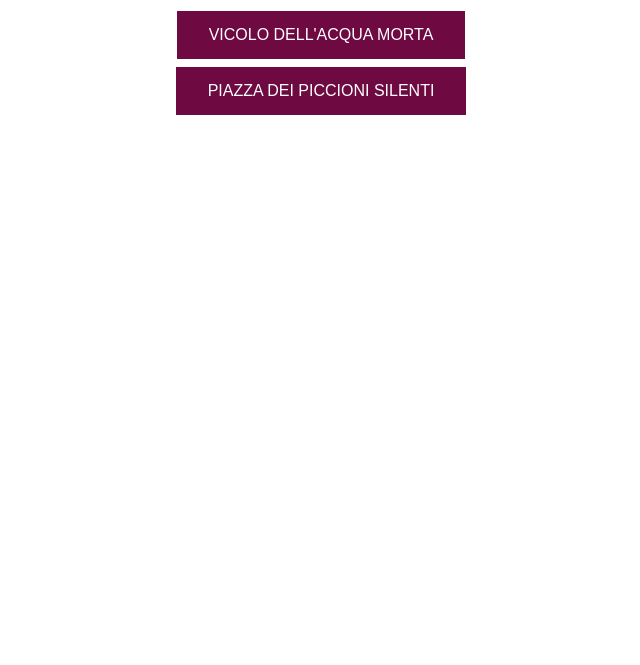
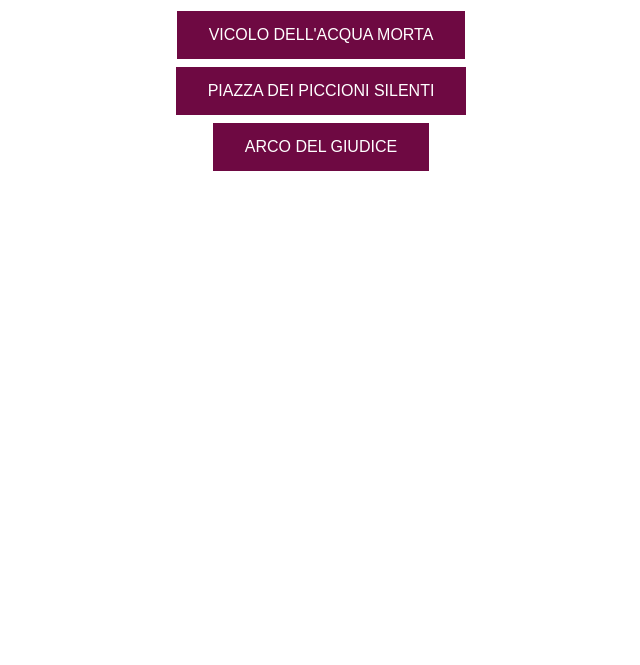
Before and after one commit to dottorgdr/VozDemons, a plain HTML site: page luoghi.html in a window 1280 px wide. Shown: the part 135-800 px from the top of the page, without its empty margins (319-959 px from the left). Drawn offline with Linux system fonts and the light colour scheme.

Commit message:
Add files via upload

```diff
--- a/luoghi.html
+++ b/luoghi.html
@@ -36,6 +36,8 @@
 <button class="button button2">VICOLO DELL'ACQUA MORTA</button></a><br>
 <a link href="11.png">
 <button class="button button2">PIAZZA DEI PICCIONI SILENTI</button></a><br>
+<a link href="8.png">
+<button class="button button2">ARCO DEL GIUDICE</button></a><br>
 
 </div>
 </body>
```
Also changed, not shown: 3 other files.
